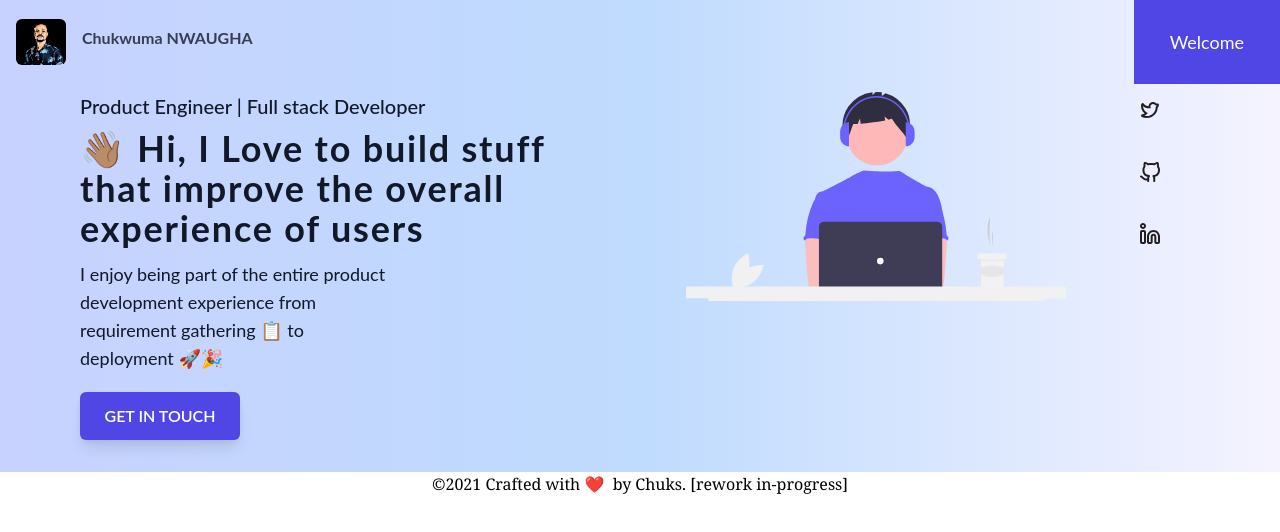
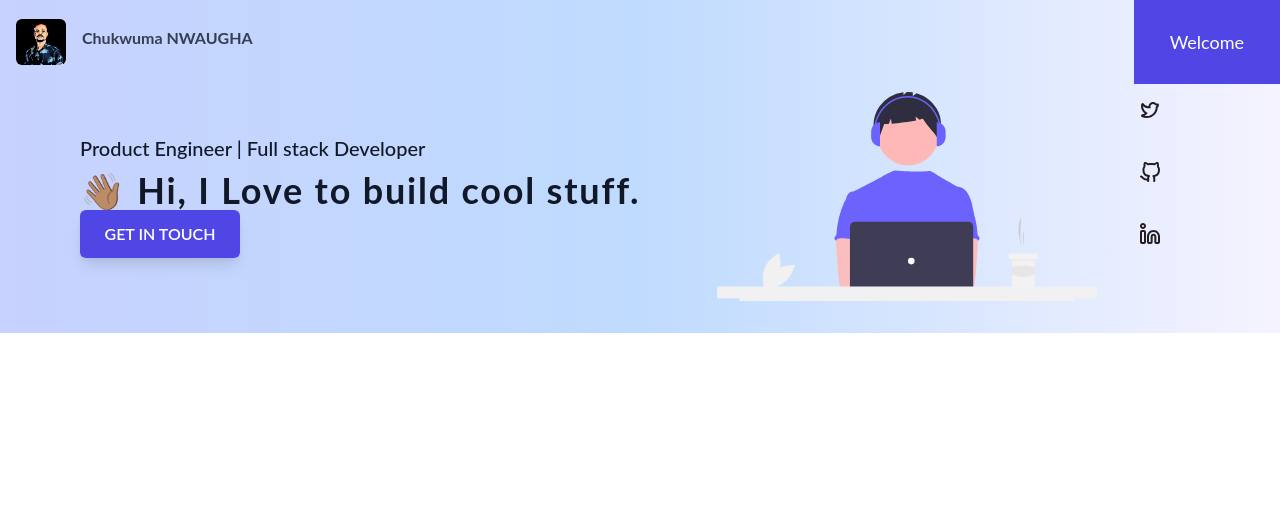
Before and after one commit to nwaughachukwuma/portfolio, a Next.js app: page / in a window 1280 px wide. Shown: the top 532 px of the page. Built offline with nearby package versions, Linux system fonts and the light colour scheme.

Commit message:
rewrite the hero and delete the footer

```diff
--- a/components/sections/hero.tsx
+++ b/components/sections/hero.tsx
@@ -4,18 +4,13 @@ import { prefix } from '../../utils/prefix';
 
 export function Hero() {
     return (
-        <div className="block w-full px-5 mt-2 sm:px-0 sm:w-full">
+        <div className="block w-full h-full px-5 mt-2 sm:px-0 sm:w-full">
             <div className="flex flex-col sm:flex-row sm:justify-between">
                 <div className="grid sm:mx-auto place-content-center sm:ml-20">
                     <h1 className="mb-2 text-xl font-medium text-gray-900">Product Engineer | Full stack Developer </h1>
                     <h1 className="text-2xl font-bold leading-snug tracking-wider text-gray-900 sm:text-4xl"><span role="img" aria-label="waving hands">👋🏽</span> Hi,
-                        I Love to build stuff <br />
-                        that improve the overall <br />
-                        experience of users
+                        I Love to build cool stuff.
                     </h1>
-                    <p id="client-msg" className="mt-3 mb-5 text-gray-900 text-md sm:text-lg w-80">
-                        I enjoy being part of the entire product development experience from requirement gathering <span role="img" aria-label="note">📋</span> to deployment 🚀🎉
-                    </p>
                     <a href="mailto:c.nwaugha@gmail.com" target="_blank" rel="noopener noreferrer" role="button" id="btn-contact" className="flex items-center justify-center w-full px-5 py-3 font-semibold text-white uppercase bg-indigo-600 rounded-md shadow-lg sm:w-40 text-ms">
                         Get In Touch
                     </a>
--- a/pages/index.tsx
+++ b/pages/index.tsx
@@ -1,5 +1,5 @@
 import React from 'react'
-import { Footer, NavBar, Hero, Experience } from 'components/sections'
+import { NavBar, Hero } from 'components/sections'
 
 function HomePage() {
     return <div className="w-screen antialiased app font-lato">
@@ -8,7 +8,7 @@ function HomePage() {
                 <Hero />
             </div>
             {/* <Experience /> */}
-            <Footer />
+            {/* <Footer /> */}
         </div>
 
 }
```
